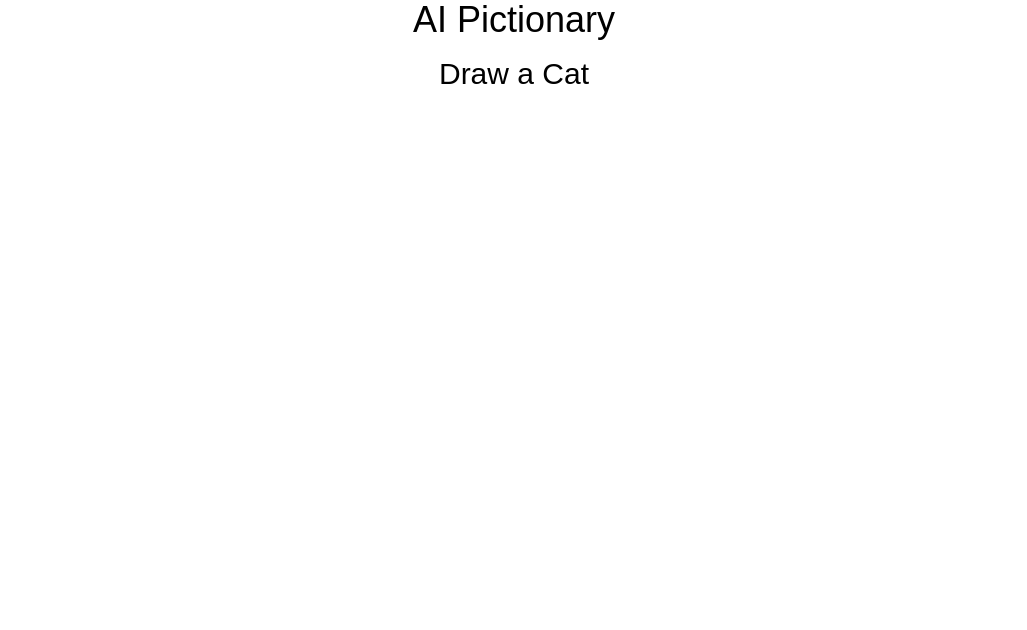
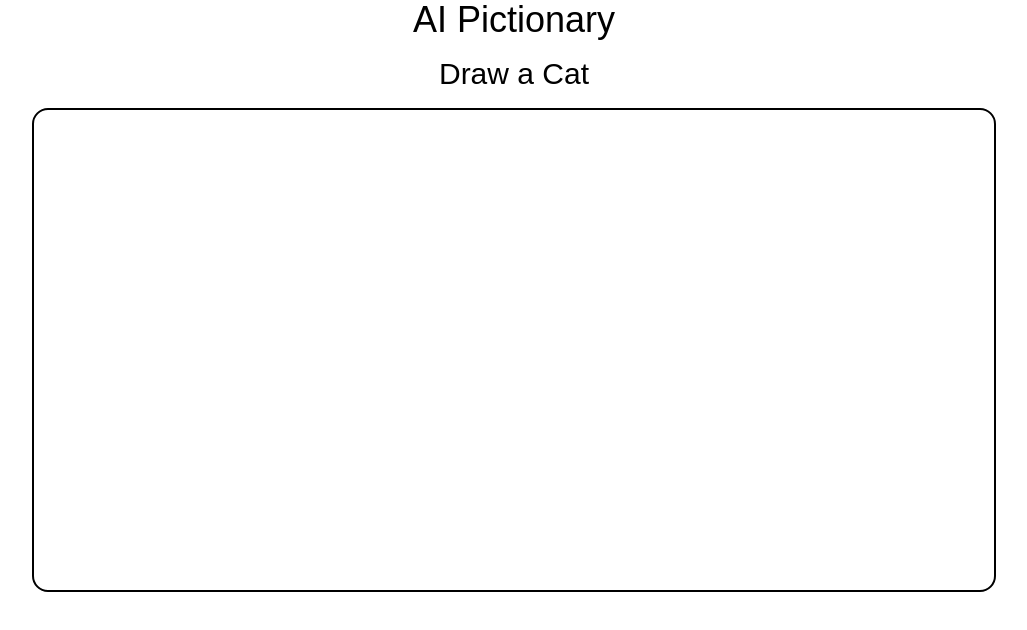
Before and after one commit to Eric-Zhang-Developer/ai-pictionary, a Next.js app: page / in a window 1280 px wide. Shown: the top 630 px of the page, without its empty margins (126-1153 px from the left). Built offline with nearby package versions, Linux system fonts and the light colour scheme.

Commit message:
feat: draw zone placeholder

```diff
--- a/src/app/page.tsx
+++ b/src/app/page.tsx
@@ -3,6 +3,8 @@ export default function Home() {
     <div className="flex items-center justify-center flex-col gap-4">
       <h1 className="text-4xl">AI Pictionary</h1>
       <h2 className="text-3xl">Draw a Cat</h2>
+      <div className="border-2 px-120 py-60 rounded-2xl">
+      </div>
 
 
     </div>
```
